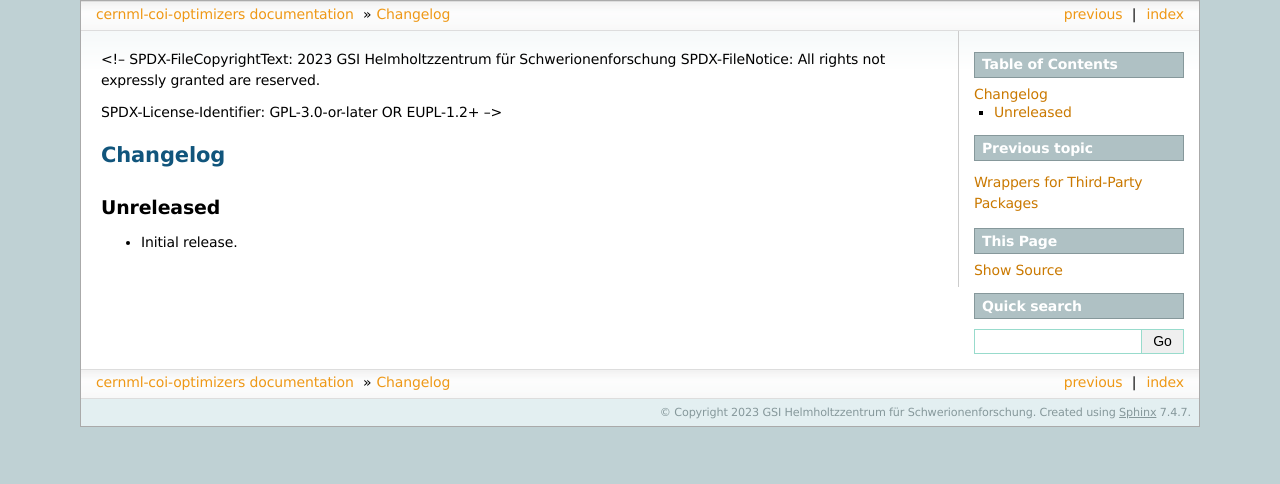
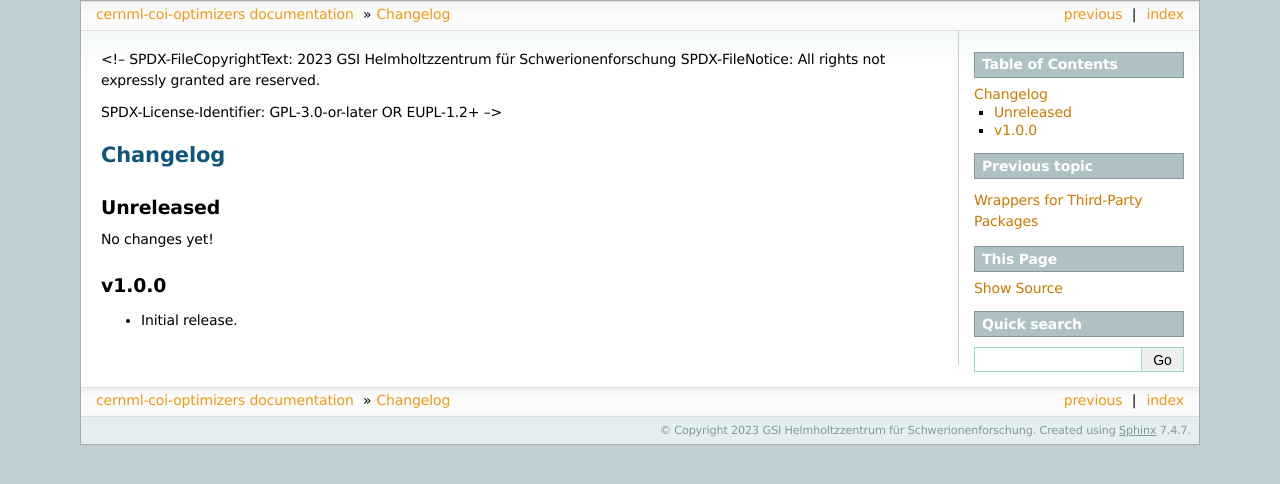
Before and after one commit to geoff-project/coi-optimizers, a Sphinx documentation site: the page built from docs/changelog.rst, in a window 1280 px wide. Shown: the top 484 px of the page. Built offline with Sphinx 7.4.7, drawn with Linux system fonts in a browser that asks for light colours; the version number could not be read and is left out.

Commit message:
Bump version.

```diff
--- a/docs/changelog.rst
+++ b/docs/changelog.rst
@@ -11,4 +11,9 @@ Changelog
 Unreleased
 ----------
 
+No changes yet!
+
+v1.0.0
+------
+
 - Initial release.
```
